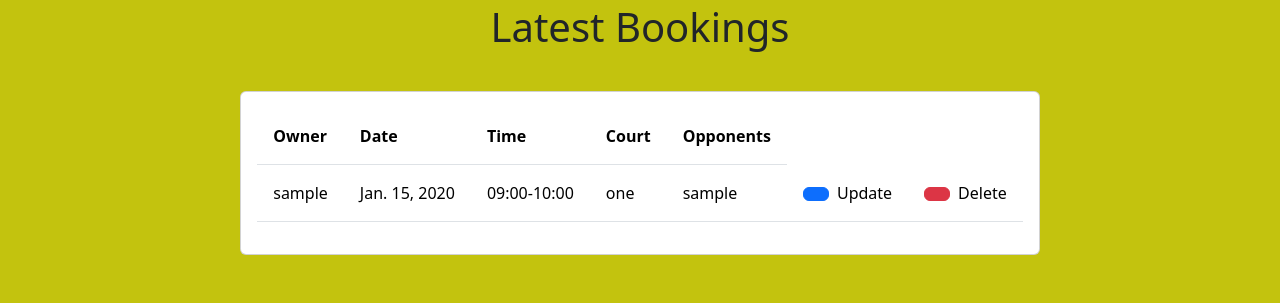
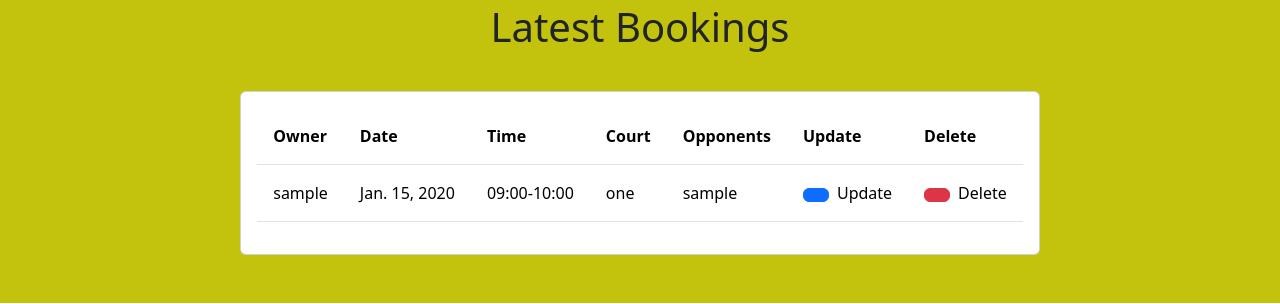
Before and after one commit to lucia2007/tennis_buddies, a Django app: page /bookings/list/all/ in a window 1280 px wide. Shown: the part 507-811 px from the top of the page. Run offline with Django 4.2, Linux system fonts and the light colour scheme; a user stored in the database is signed in; tables that the repository leaves empty hold one stand-in row (values such as "Sample post"); parts of the project's set-up code (start-up, migrations or seed data) failed here and were passed over; some libraries are stand-ins or nearby versions.

Commit message:
Bug-fix: Add row description for Update and Delete

```diff
--- a/bookings/templates/bookings/list.html
+++ b/bookings/templates/bookings/list.html
@@ -18,6 +18,8 @@
                         <th>Time</th>
                         <th>Court</th>
                         <th>Opponents</th>
+                        <th>Update</th>
+                        <th>Delete</th>
                     </tr>
 
                     {% for booking in bookings %}
@@ -39,9 +41,11 @@
                         <!-- Either the booking owner or a superuser can delete a booking -->
                         <!-- https://stackoverflow.com/questions/65421561/how-can-i-check-if-an-user-is-superuser-in-django -->
                         {% if booking.owner == request.user.user_profile or request.user.is_superuser %}
-                        <td><a href="{% url 'edit-booking' booking.id %}" class="btn btn-primary w-30 me-2"></a>Update
+                        <td><a href="{% url 'edit-booking' booking.id %}" class="btn btn-primary w-30 me-2"
+                                aria-label="Takes user to Edit Booking"></a>Update
                         </td>
-                        <td><a href="{% url 'delete-booking' booking.id %}" class="btn btn-danger w-30 me-2"></a>Delete
+                        <td><a href="{% url 'delete-booking' booking.id %}" class="btn btn-danger w-30 me-2"
+                                aria-label="Takes user to Delete Booking"></a>Delete
                         </td>
                         {% endif %}
                     </tr>
```
